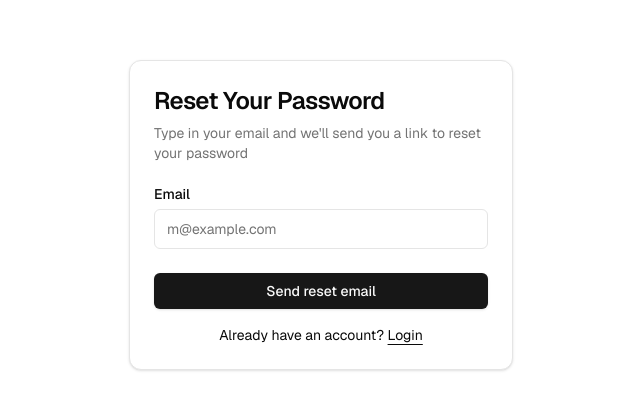
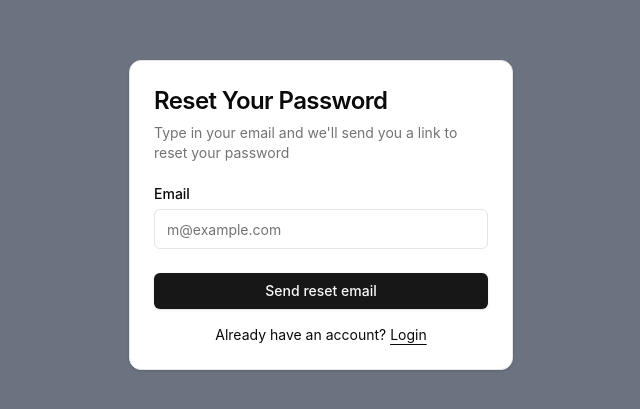
Before and after one commit to LUNEi3/definition-dash, a Next.js app: page /auth/forgot-password in a window 1280 px wide. Shown: the part 185-594 px from the top of the page, without its empty margins (319-959 px from the left). Built offline with nearby package versions, Linux system fonts and the light colour scheme; no server answers.

Commit message:
Remove Next.js template and Config style, layout, middleware(proxy.ts)

```diff
--- a/app/globals.css
+++ b/app/globals.css
@@ -61,8 +61,9 @@
 @layer base {
   * {
     @apply border-border;
+    @apply font-[Inter];
   }
   body {
-    @apply bg-background text-foreground;
+    @apply bg-gray-500 text-foreground;
   }
 }
--- a/app/layout.tsx
+++ b/app/layout.tsx
@@ -9,8 +9,8 @@ const defaultUrl = process.env.VERCEL_URL
 
 export const metadata: Metadata = {
   metadataBase: new URL(defaultUrl),
-  title: "Next.js and Supabase Starter Kit",
-  description: "The fastest way to build apps with Next.js and Supabase",
+  title: "Definition Dash (Working)",
+  description: "...",
 };
 
 const geistSans = Geist({
--- a/app/page.tsx
+++ b/app/page.tsx
@@ -1,18 +1,9 @@
-import { DeployButton } from "@/components/deploy-button";
-import { EnvVarWarning } from "@/components/env-var-warning";
-import { AuthButton } from "@/components/auth-button";
-import { Hero } from "@/components/hero";
-import { ThemeSwitcher } from "@/components/theme-switcher";
-import { ConnectSupabaseSteps } from "@/components/tutorial/connect-supabase-steps";
-import { SignUpUserSteps } from "@/components/tutorial/sign-up-user-steps";
-import { hasEnvVars } from "@/lib/utils";
-import Link from "next/link";
-import { Suspense } from "react";
+import Welcome from "./_components/Welcome";
 
-export default function Home() {
+export default function Page() {
   return (
-    <main className="">
-
+    <main className="bg-[#FFF8DE] h-screen flex">
+      <Welcome />
     </main>
   );
 }
--- a/proxy.ts
+++ b/proxy.ts
@@ -15,6 +15,6 @@ export const config = {
      * - images - .svg, .png, .jpg, .jpeg, .gif, .webp
      * Feel free to modify this pattern to include more paths.
      */
-    "/((?!_next/static|_next/image|favicon.ico|.*\\.(?:svg|png|jpg|jpeg|gif|webp)$).*)",
+    "/((?!_next/static|_next/image|favicon.ico|.*\\.(?:svg|png|jpg|jpeg|gif|webp)$|sign-in|home).*)",
   ],
 };
```
